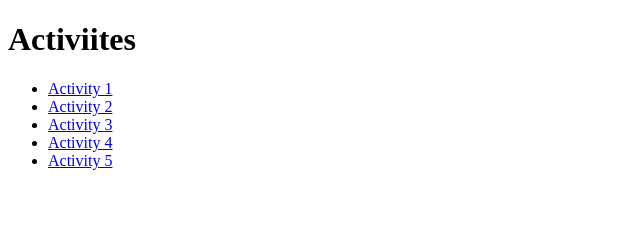
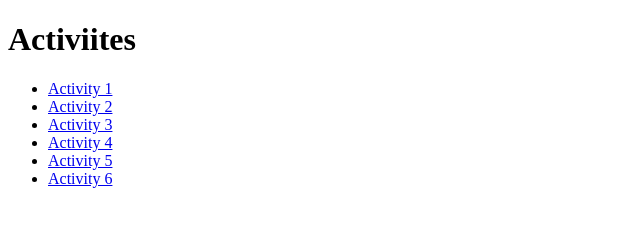
Before and after one commit to OLD-itdev160-sp2023/MATC_ITDEV-160, a plain HTML site: page index.html in a window 1280 px wide. Shown: the full height of the page, 0-640 px from the left. Drawn offline with Linux system fonts and the light colour scheme.

Commit message:
Link Activity 6

```diff
--- a/index.html
+++ b/index.html
@@ -16,6 +16,7 @@
             <li><a href="./Activity 3//index.html">Activity 3</a></li>
             <li><a href="./Activity 4//index.html">Activity 4</a></li>
             <li><a href="./Activity 5//index.html">Activity 5</a></li>
+            <li><a href="./Activity 6//index.html">Activity 6</a></li>
         </ul>
     </body>
 
```
